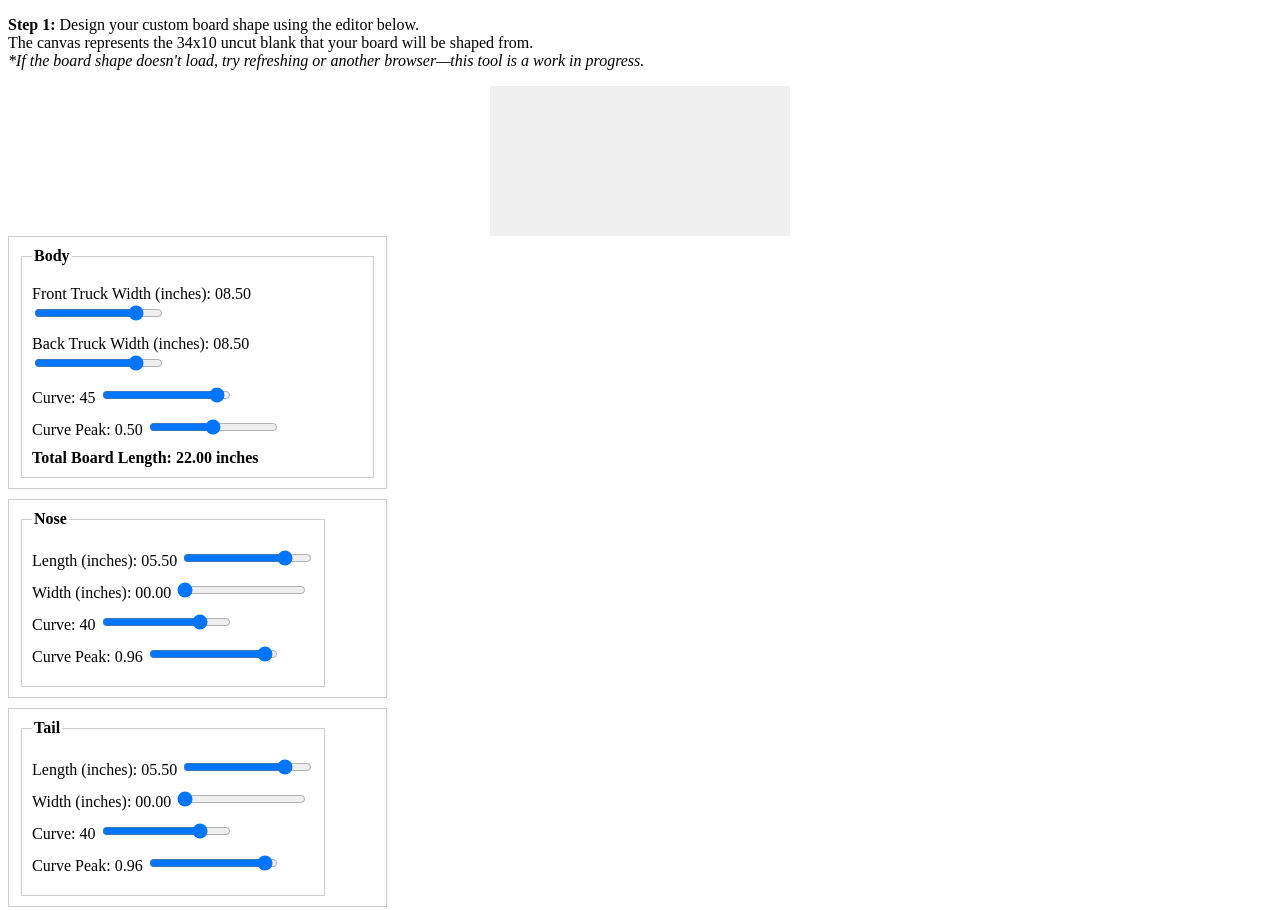
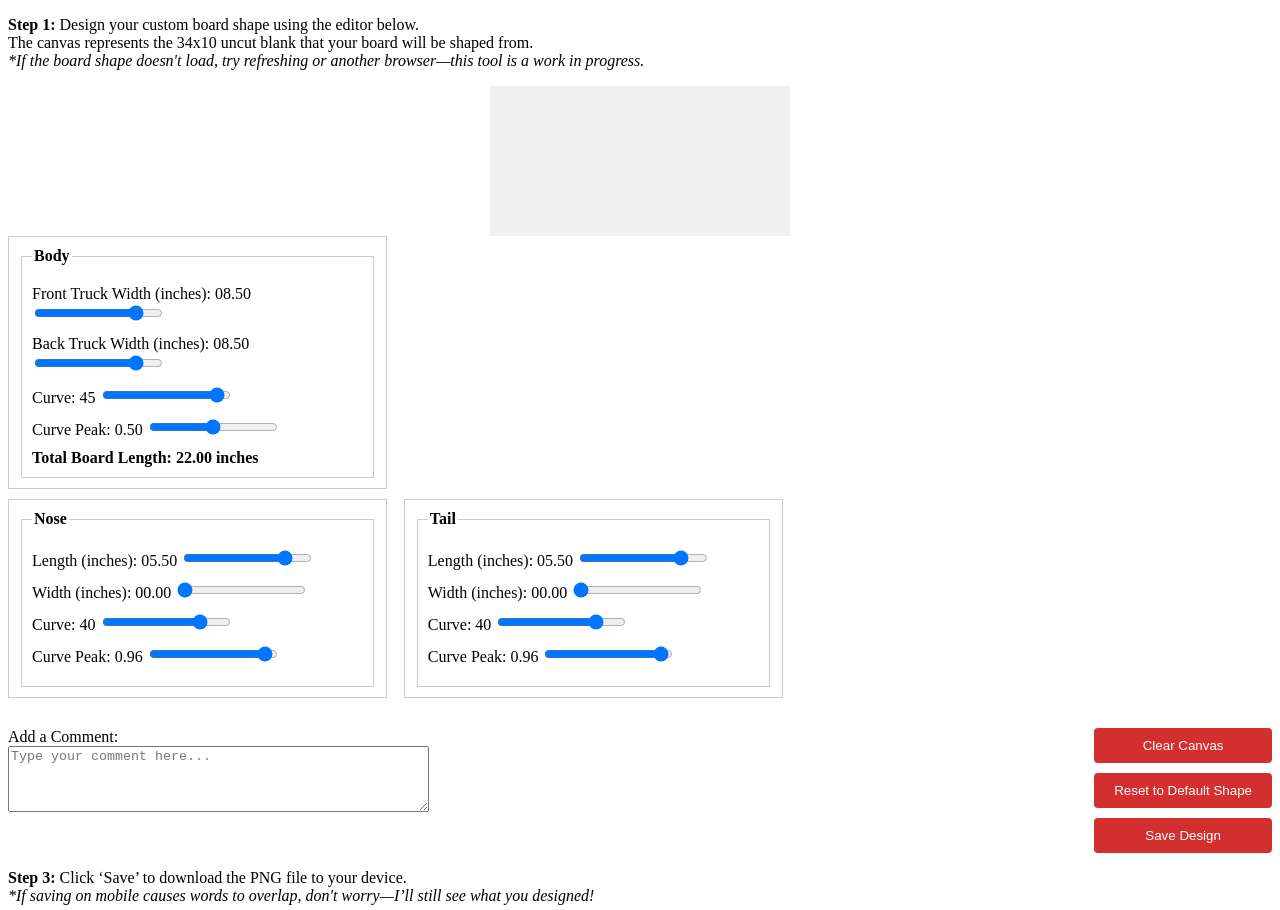
Before and after one commit to phillthebacon/crispyshape, a plain HTML site: page index.html in a window 1280 px wide. Shown: the top 910 px of the page. Drawn offline with Linux system fonts and the light colour scheme; a script that the page names is missing.

Commit message:
Update index.html

```diff
--- a/index.html
+++ b/index.html
@@ -122,10 +122,10 @@
 
       /* Show all panels side by side */
       .panel {
-        display: flex; /* or 'flex', but inline-block is simpler here */
+        display: inline-block; /* or 'flex', but inline-block is simpler here */
         vertical-align: top;
         width: 30%;
-        margin-right: 1.5%;
+        margin-right: 1%;
       }
 
       /* Remove the right margin from the last panel if you want */
```
